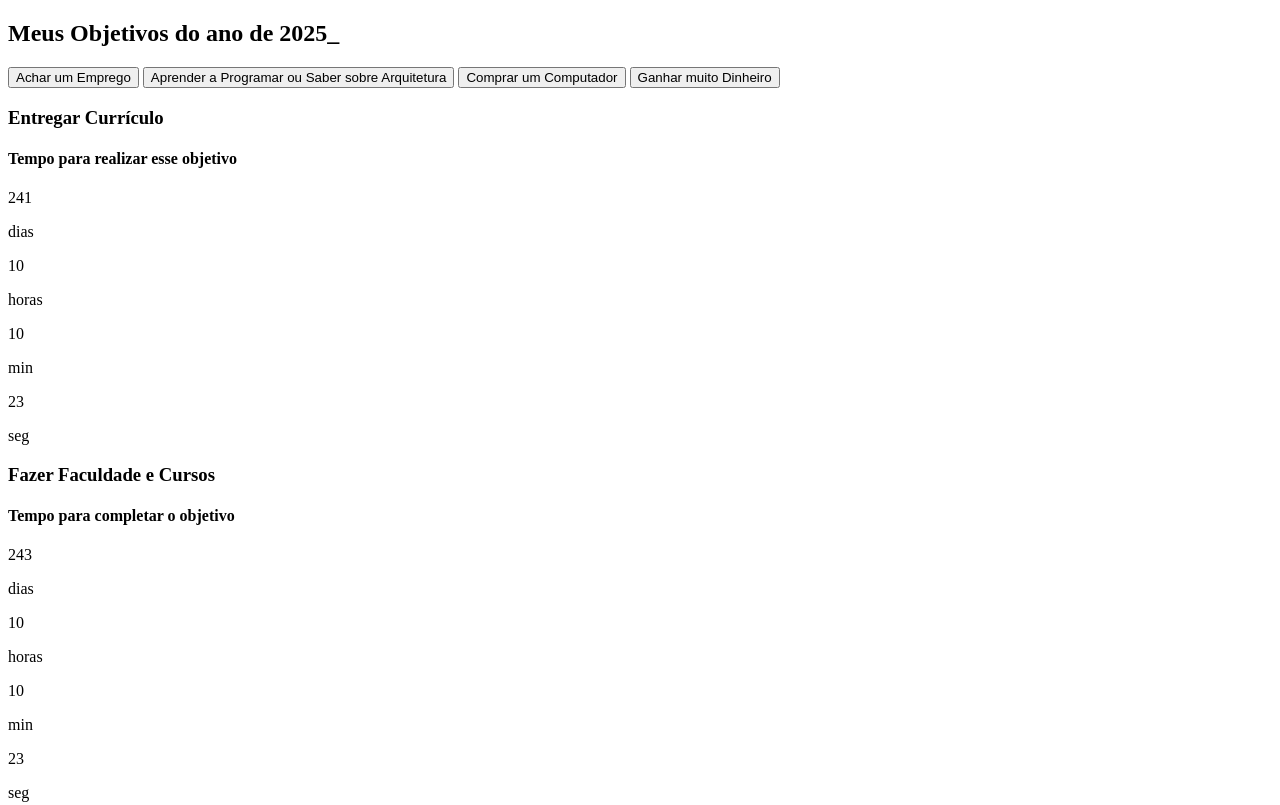
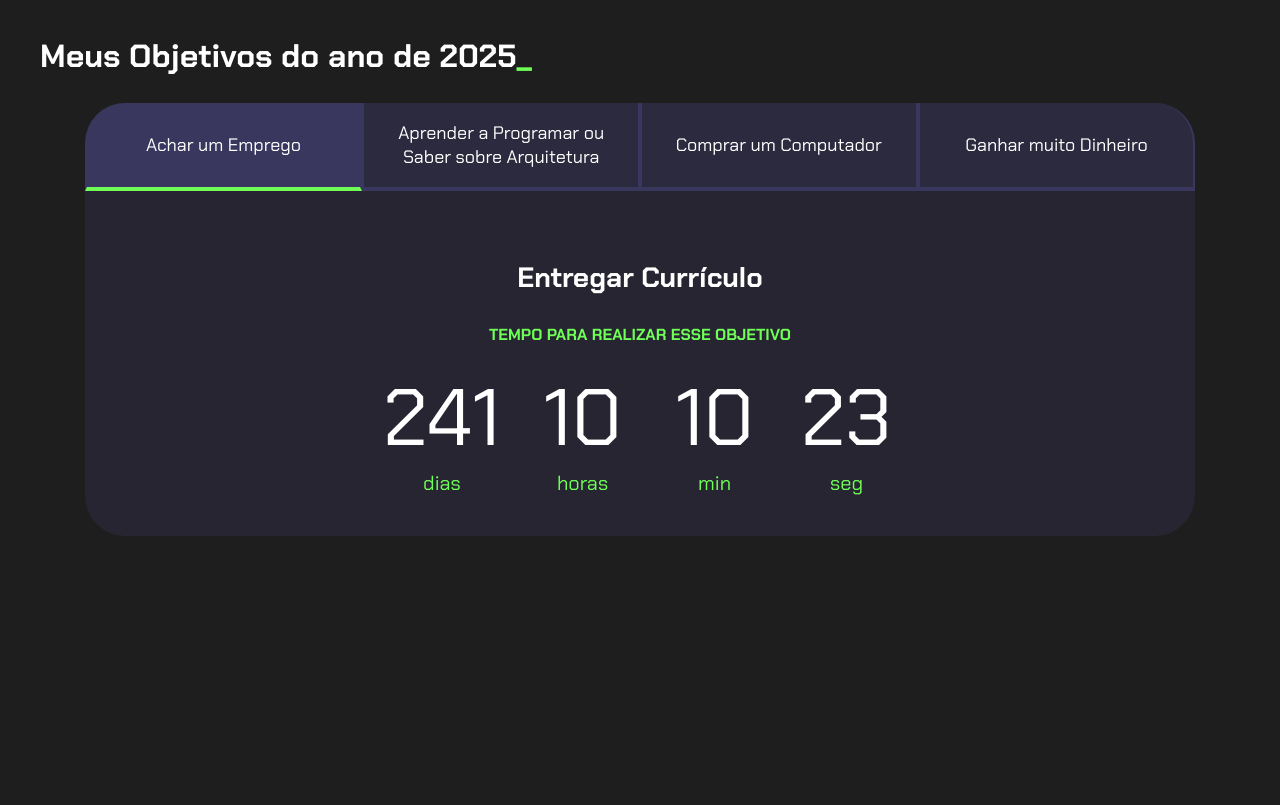
Before and after one commit to eduardolelis444/Eduardo-3B-objetivos-2025, a plain HTML site: page index.html in a window 1280 px wide. Shown: the top 805 px of the page. Drawn offline with Linux system fonts and the light colour scheme.

Commit message:
Update style.css

```diff
--- a/style.css
+++ b/style.css
@@ -1,4 +1,4 @@
-@import url('https://fonts.googleapis.com/css2?family=Chakra+Petch:wght@400;700&display=swap&#39;);
+@import url(https://fonts.googleapis.com/css2?family=Chakra+Petch:wght@400;700&display=swap&#39;);
 
 :root {
     --cor-de-fundo: #1E1E1E;
```
